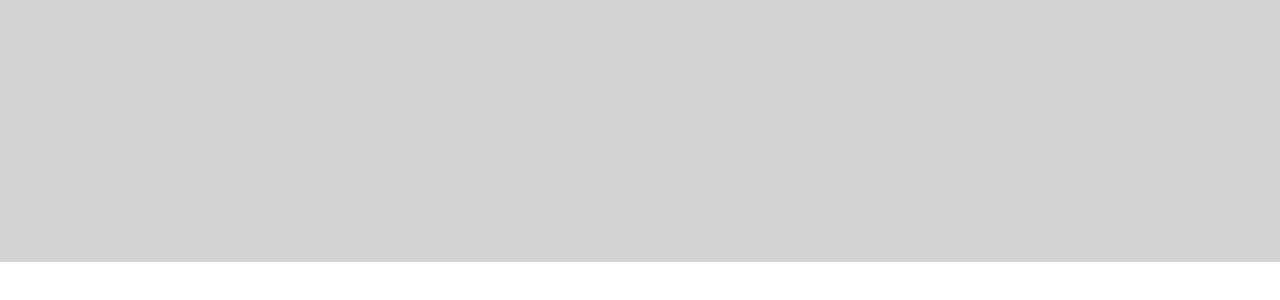
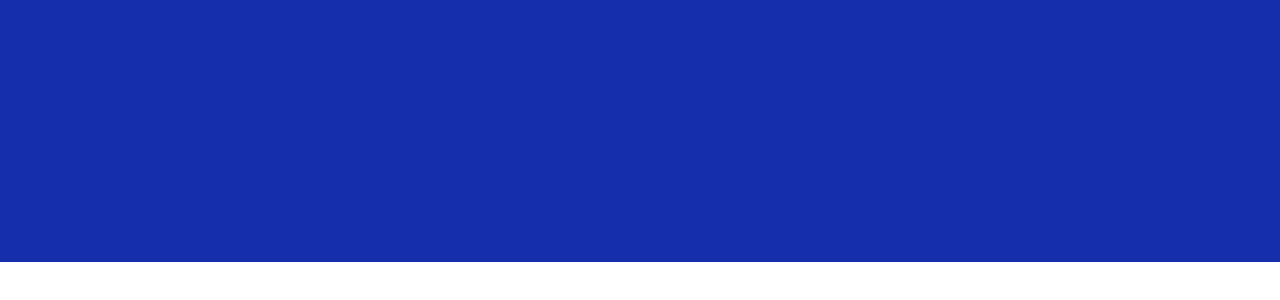
Before and after one commit to ktran05/ktran05.github.io, a plain HTML site: page projects/platformer/index.html in a window 1280 px wide. Shown: the part 488-788 px from the top of the page. Drawn offline with nearby package versions, Linux system fonts and the light colour scheme.

Commit message:
<message about commit>

```diff
--- a/projects/platformer/platformer.css
+++ b/projects/platformer/platformer.css
@@ -3,7 +3,7 @@ body {
 }
 
 canvas {
-  background-color: lightgray;
+  background-color: rgb(20, 46, 172);
 }
 
 img {
```
